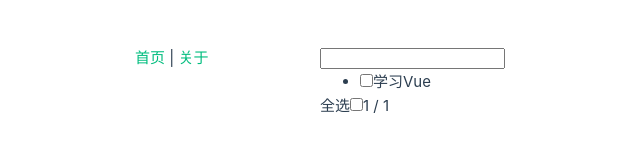
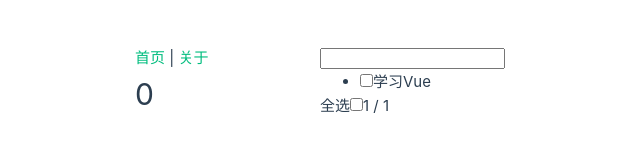
Before and after one commit to Quantriple/geek-vue, a Vue app: page / in a window 1280 px wide. Shown: the part 318-470 px from the top of the page, without its empty margins (320-960 px from the left). Built offline with nearby package versions, Linux system fonts and the light colour scheme.

Commit message:
手写简单的计数器

```diff
--- a/src/App.vue
+++ b/src/App.vue
@@ -2,6 +2,7 @@
 import { RouterLink, RouterView } from 'vue-router'
 import HelloWorld from './components/HelloWorld.vue'
 import Todolist from "@/components/Todolist.vue";
+import AddNumber from "@/components/AddNumber.vue";
 
 </script>
 
@@ -26,6 +27,7 @@ import Todolist from "@/components/Todolist.vue";
   <div>
     <router-link to="/">首页</router-link> |
     <router-link to="/about">关于</router-link>
+    <AddNumber></AddNumber>
   </div>
   <Todolist></Todolist>
 <!--  <router-view></router-view>-->
--- /dev/null
+++ b/src/components/AddNumber.vue
@@ -0,0 +1,20 @@
+
+<template>
+<h1 @click="add" >{{count}}</h1>
+  <form a></form>
+</template>
+
+<script setup>
+
+import {ref} from "vue";
+
+let count=ref(0);
+function add() {
+  count.value--;
+}
+
+</script>
+
+<style scoped>
+
+</style>
```
